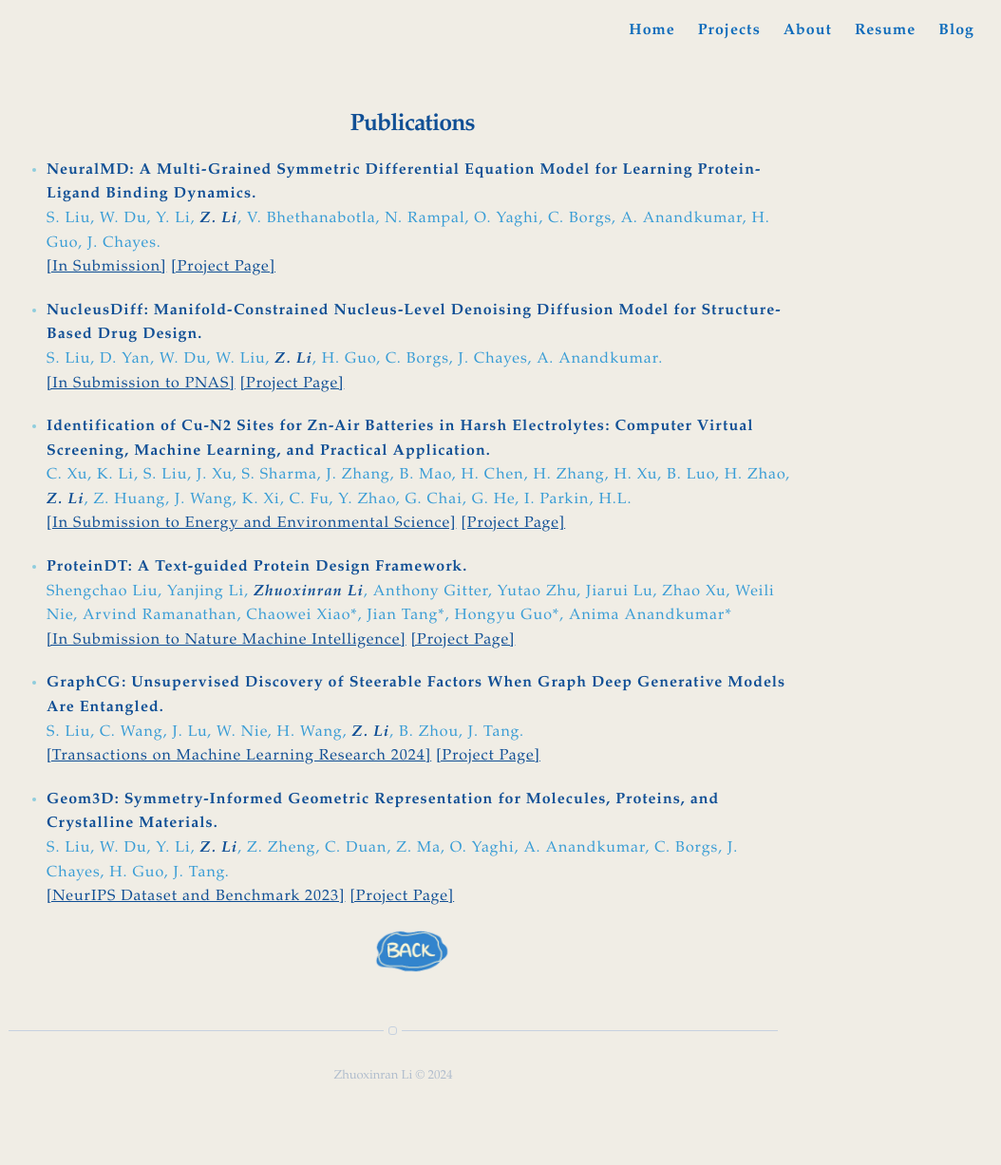
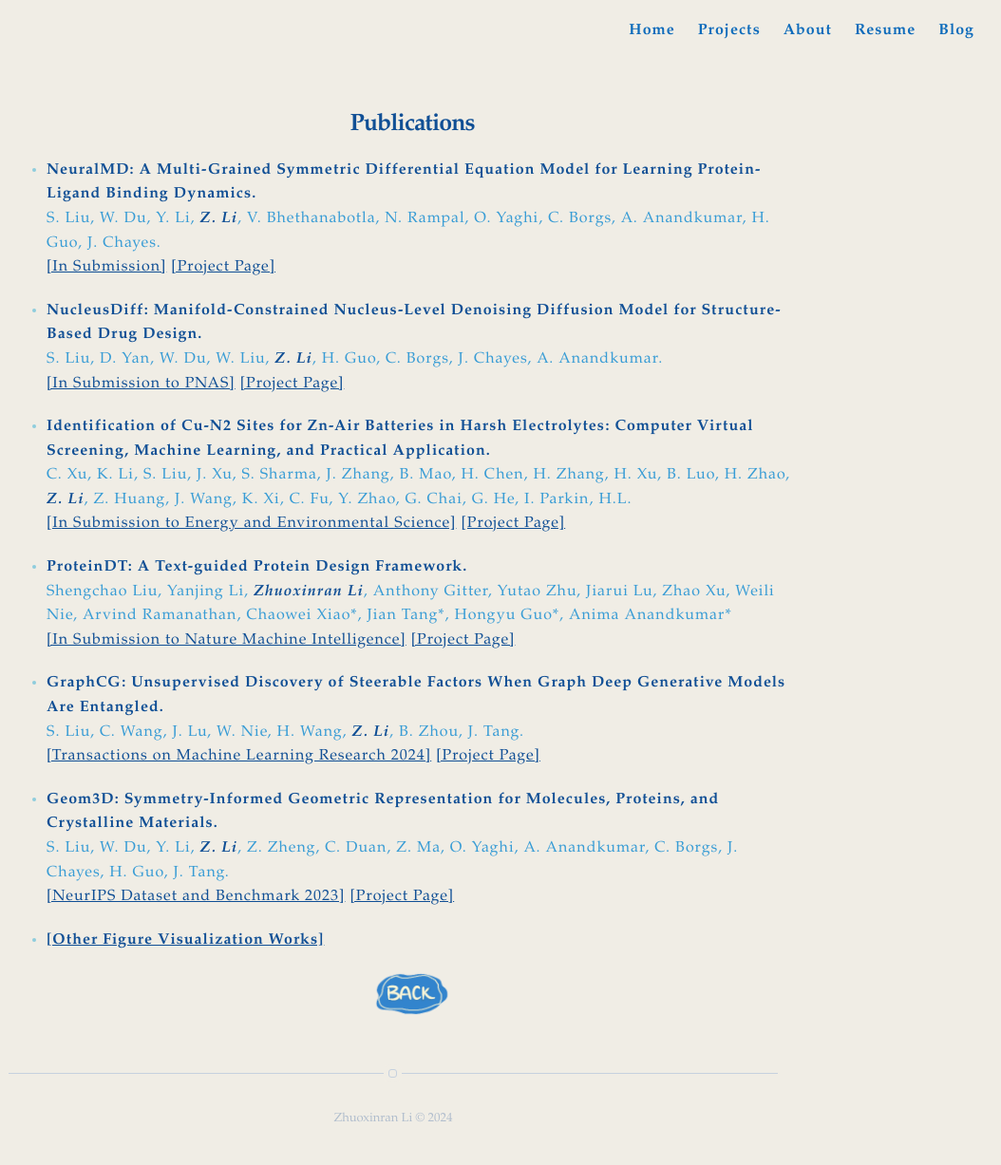
Before and after one commit to zoezxrli/zoezxrli.github.io, a Jekyll site: the page built from projects/publications.md, in a window 1280 px wide. Shown: the whole page at 95% size, without its empty margins (226-1280 px from the left). Built offline with Jekyll 4.4.1, drawn with Linux system fonts in a browser that asks for light colours; nearby versions of some CDN libraries; before the commit the page ends 1182 px from its top, so only the background shows below that.

Commit message:
minor edit

```diff
--- a/projects/publications.md
+++ b/projects/publications.md
@@ -52,6 +52,10 @@ permalink: /projects/publications/
       <a href="https://arxiv.org/abs/2306.09375" style="color: #104f95; text-decoration: underline;">[NeurIPS Dataset and Benchmark 2023]</a>
       <a href="/projects/project_page/#publication1" style="color: #104f95; text-decoration: underline;">[Project Page]</a>
     </li>
+    <!-- Other Figure Visualization -->
+    <li>
+      <a href="/projects/project_page/#others" style="color: #104f95; text-decoration: underline; font-weight: bold;">[Other Figure Visualization Works]</a>
+    </li>
 
 
   </ul>
```
